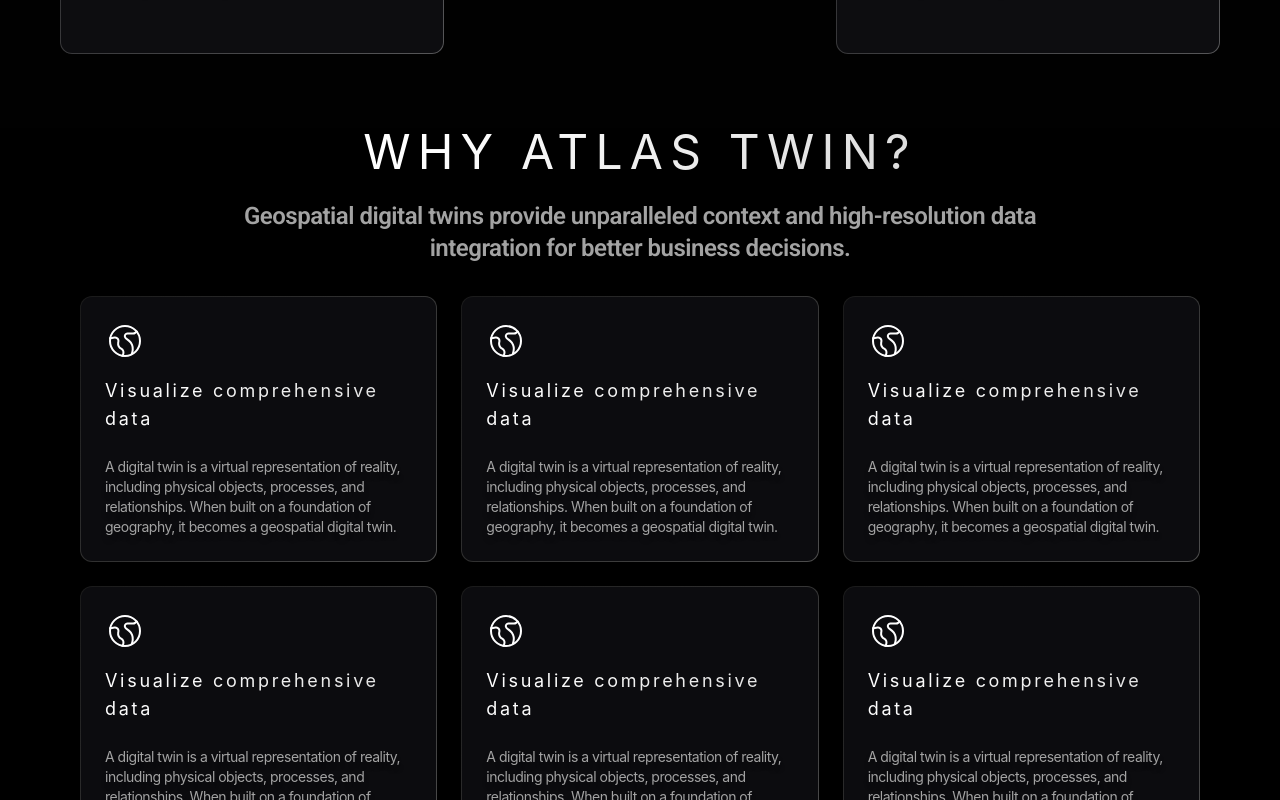
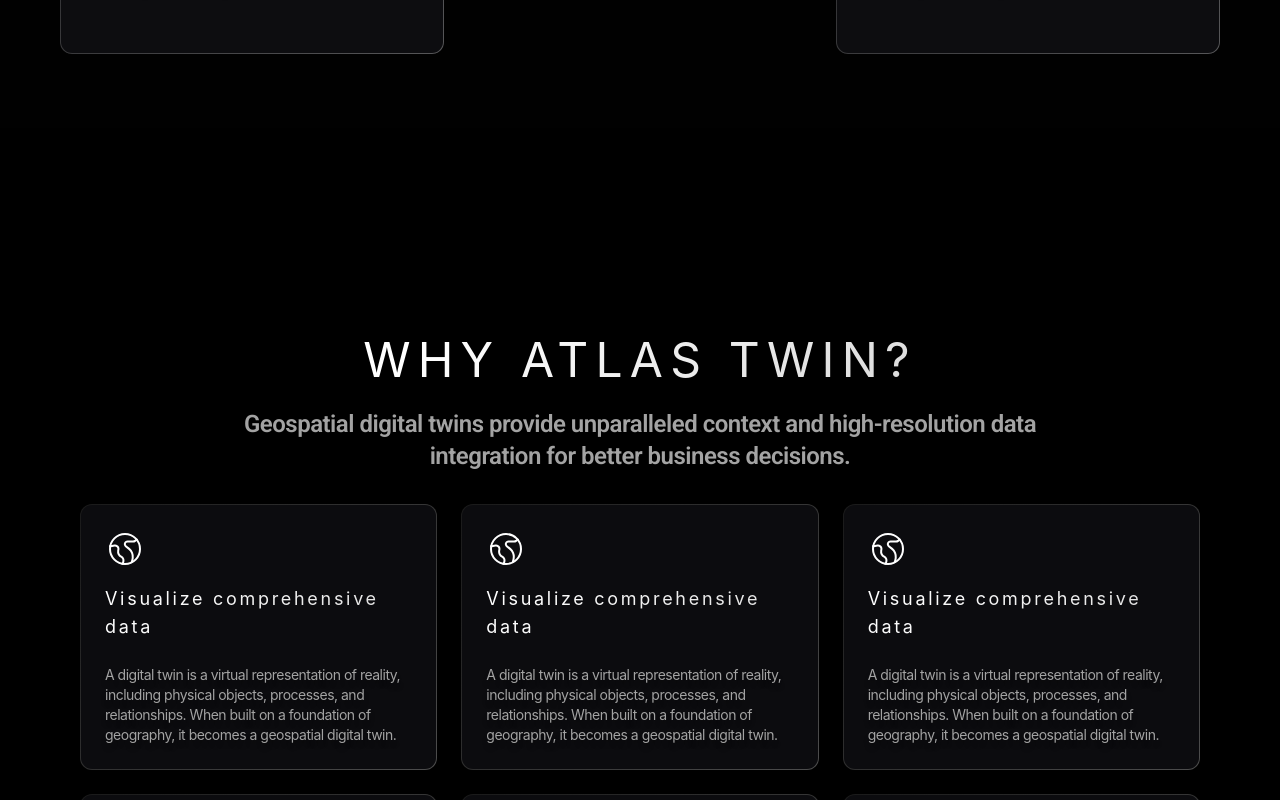
Before and after one commit to gamzecemali/atlas-landing-page, a React (Create React App) app: page /about in a window 1280 px wide. Shown: the part 2520-3320 px from the top of the page. Built offline with nearby package versions, Linux system fonts and the light colour scheme.

Commit message:
commit about us page

```diff
--- a/src/components/AboutUs/Section42.jsx
+++ b/src/components/AboutUs/Section42.jsx
@@ -36,7 +36,7 @@
   ]
 
   return (
-    <div className="flex flex-col items-stretch gap-4 sm:gap-6 lg:gap-8 px-4 sm:px-8 md:px-16 lg:px-20 xl:px-[80px] 2xl:px-[120px] pb-8 sm:pb-16 md:pb-20 lg:pb-[120px]">
+    <div className="flex flex-col items-stretch gap-4 sm:gap-6 lg:gap-8 px-4 sm:px-8 md:px-16 lg:px-20 xl:px-[80px] 2xl:px-[120px] pt-16 sm:pt-24 md:pt-28 lg:pt-32 pb-8 sm:pb-16 md:pb-20 lg:pb-[120px] mt-8 sm:mt-12 md:mt-16 lg:mt-20">
       {/* Header Section */}
       <div className="flex flex-col justify-center items-center gap-3 sm:gap-4 md:gap-6">
         <h2
```
